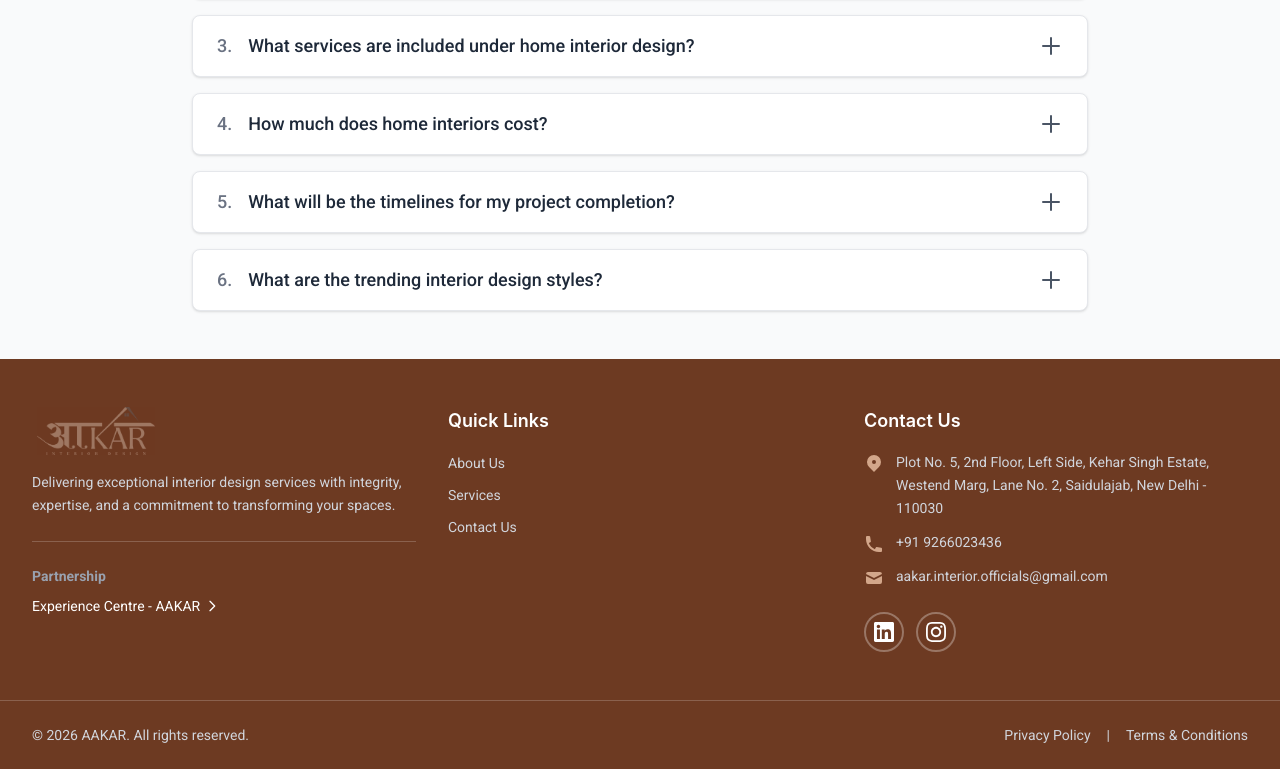
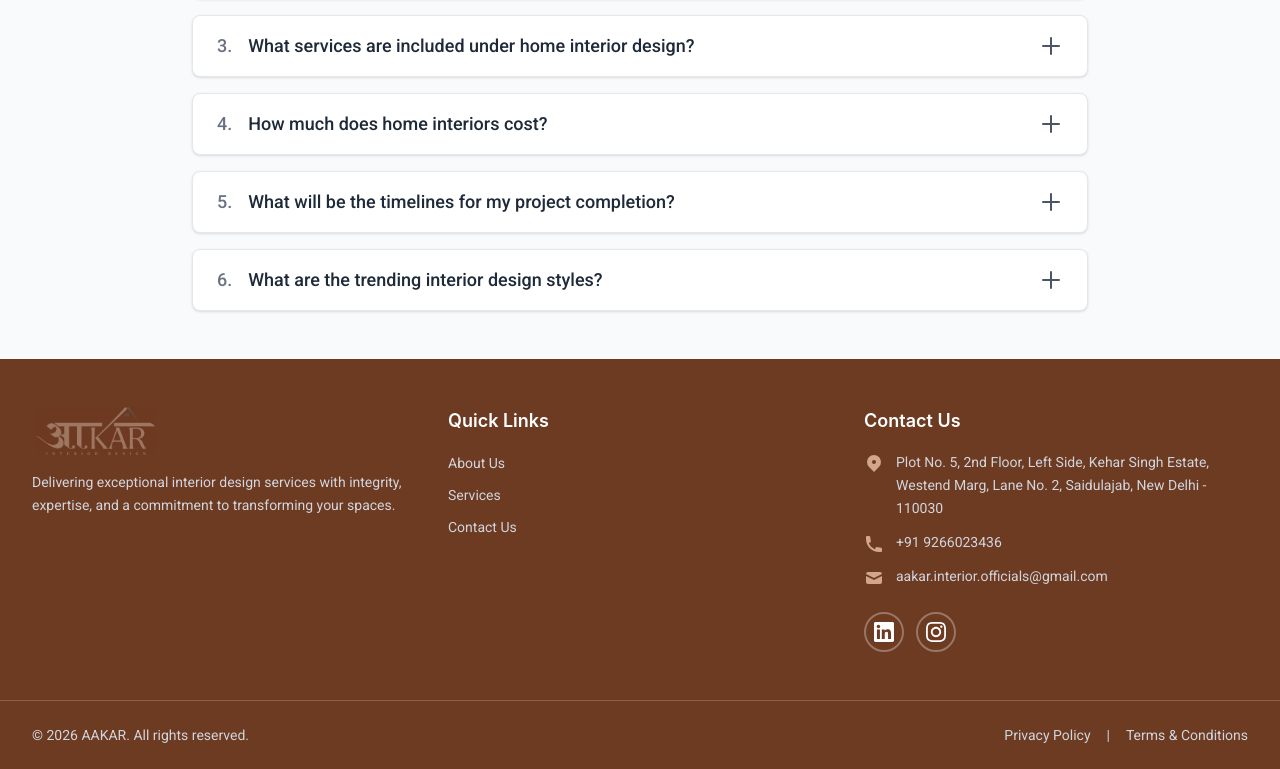
Before and after one commit to scaleacrestools-sketch/my-app-aakar, a Next.js app: page / in a window 1280 px wide. Shown: the part 5986-6755 px from the top of the page. Built offline with nearby package versions, Linux system fonts and the light colour scheme; a web font is replaced by a local one.

Commit message:
footer section improve

```diff
--- a/app/components/Footer.tsx
+++ b/app/components/Footer.tsx
@@ -21,25 +21,6 @@ export default function Footer() {
             <p className="text-gray-300 text-xs sm:text-sm mb-4 sm:mb-6 leading-relaxed">
               Delivering exceptional interior design services with integrity, expertise, and a commitment to transforming your spaces.
             </p>
-            <div className="border-t border-white/20 pt-6">
-              <p className="text-gray-400 text-sm font-semibold mb-2">Partnership</p>
-              <a href="#partnership" className="text-white text-sm hover:text-[#D2A68A] transition-colors inline-flex items-center gap-1">
-                Experience Centre - AAKAR
-                <svg
-                  className="w-4 h-4"
-                  fill="none"
-                  stroke="currentColor"
-                  viewBox="0 0 24 24"
-                >
-                  <path
-                    strokeLinecap="round"
-                    strokeLinejoin="round"
-                    strokeWidth={2}
-                    d="M9 5l7 7-7 7"
-                  />
-                </svg>
-              </a>
-            </div>
           </div>
 
           <div>
```
